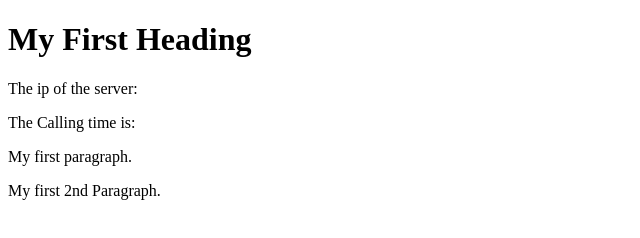
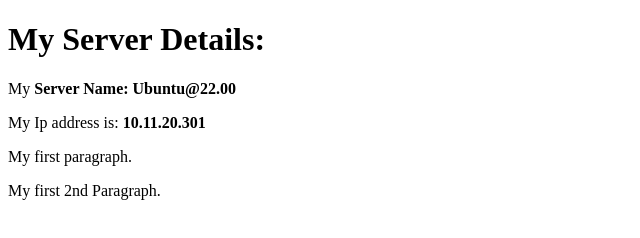
Before and after one commit to manojakumarpanda/temp_practice, a plain HTML site: page sample.html in a window 1280 px wide. Shown: the whole page, without its empty margins (0-640 px from the left). Drawn offline with Linux system fonts and the light colour scheme.

Commit message:
Revert "Hard coded values were removed."
This reverts commit bed5ff2080395016b729f99bb029996424074beb.

Restored the changes made by chore/dev.

```diff
--- a/sample.html
+++ b/sample.html
@@ -2,9 +2,9 @@
 <html>
 <body>
 
-<h1>My First Heading</h1>
-<p> The ip of the server:</p>
-<p> The Calling time is: </p>
+<h1>My Server Details:</h1>
+<p> My <strong>Server Name: Ubuntu@22.00</strong></p>
+<p> My Ip address is: <strong>10.11.20.301</strong></p>
 <p>My first paragraph.</p>
 <p>My first 2nd Paragraph.</p>
 
```
